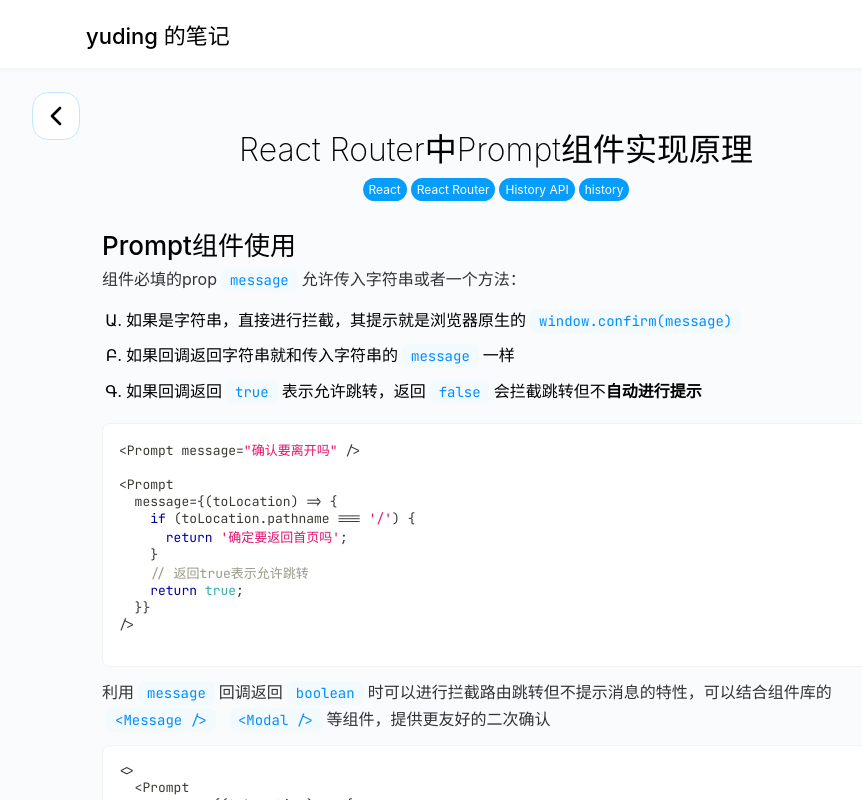
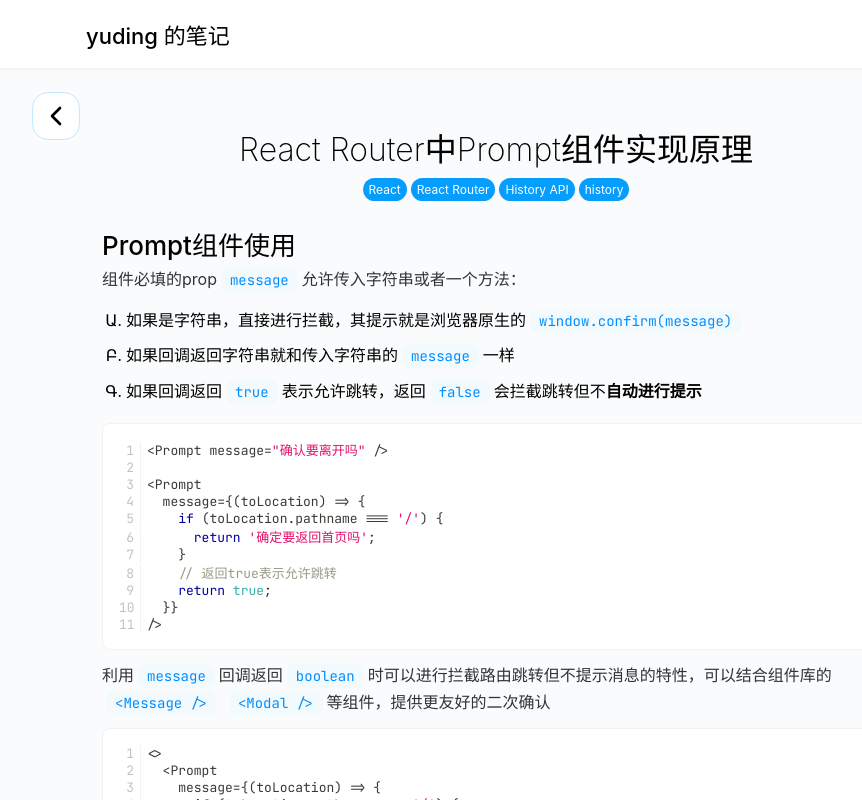
Before and after one commit to yuding2019/ynooote, a Next.js app: page /note/20220701 in a window 1280 px wide. Shown: the whole page, without its empty margins (144-1006 px from the left). Built offline with nearby package versions, Linux system fonts and the light colour scheme.

Commit message:
优化code显示

```diff
--- a/components/MDXComponents/Pre.tsx
+++ b/components/MDXComponents/Pre.tsx
@@ -35,10 +35,15 @@
           return (
             <pre className={classNames(className, "pre")}>
               {tokens.map((line, i) => {
+                if (i === tokens.length - 1) {
+                  return null;
+                }
+
                 const lineProps = getLineProps({ line, key: i });
 
                 return (
-                  <div key={i} {...lineProps}>
+                  <div key={i} {...lineProps} className={classNames(lineProps.className, 'code-line')}>
+                    <span className="code-line-order">{i + 1}</span>
                     {line.map((token, key) => {
                       const toeknProps = getTokenProps({ token, key });
 
--- a/components/MDXComponents/mdx-component.scss
+++ b/components/MDXComponents/mdx-component.scss
@@ -68,6 +68,23 @@
 
   &:hover {
     border-color: $n100;
+  }
+
+  .code-line {
+    &:hover .code-line-order {
+      color: $n600;
+    }
+
+    .code-line-order {
+      display: inline-block;
+      width: 22px;
+      text-align: end;
+      margin-right: 6px;
+      padding-right: 6px;
+      user-select: none;
+      border-right: 1px solid $n50;
+      color: $n100;
+    }
   }
 }
 
```
